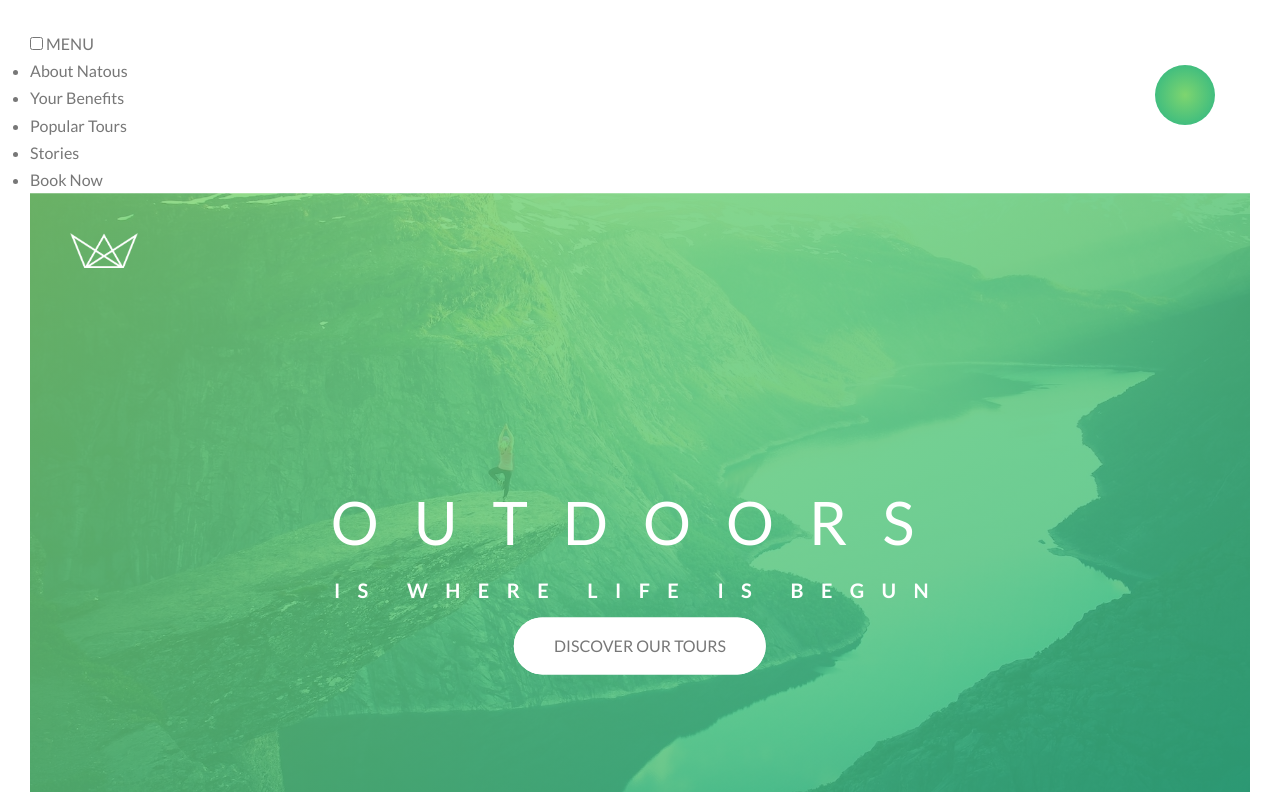
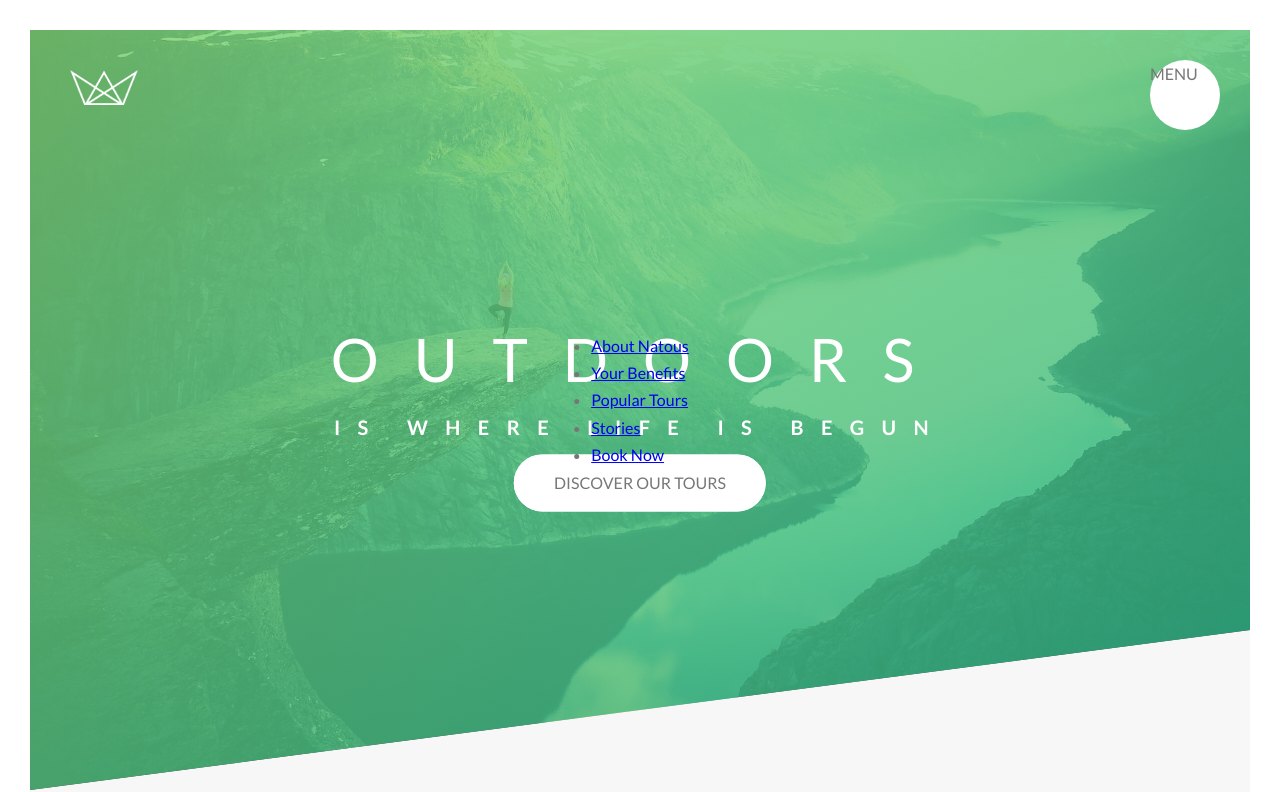
Before and after one commit to jose408510/Sass_proj_one, a website: page starting_files/index.html in a window 1280 px wide. Shown: the top 792 px of the page. Drawn offline with Linux system fonts and the light colour scheme.

Commit message:
more styling added

```diff
--- a/starting_files/index.html
+++ b/starting_files/index.html
@@ -20,11 +20,11 @@
         <div class="navigation__background">&nbsp;</div>
         <nav class="navigation__nav">
             <ul class="navigation__list">
-                <li class="navigation__item"><a href="#" class="navigation__link"></a>About Natous</li>
-                <li class="navigation__item"><a href="#" class="navigation__link"></a>Your Benefits</li>
-                <li class="navigation__item"><a href="#" class="navigation__link"></a>Popular Tours</li>
-                <li class="navigation__item"><a href="#" class="navigation__link"></a>Stories</li>
-                <li class="navigation__item"><a href="#" class="navigation__link"></a>Book Now</li>
+                <li class="navigation__item"><a href="#" class="navigation__link">About Natous</a></li>
+                <li class="navigation__item"><a href="#" class="navigation__link">Your Benefits</a></li>
+                <li class="navigation__item"><a href="#" class="navigation__link">Popular Tours</a></li>
+                <li class="navigation__item"><a href="#" class="navigation__link">Stories</a></li>
+                <li class="navigation__item"><a href="#" class="navigation__link">Book Now</a></li>
             </ul>
         </nav>
     </div>
--- a/starting_files/sass/layout/_navigation.scss
+++ b/starting_files/sass/layout/_navigation.scss
@@ -1,10 +1,19 @@
 .navigation {
 
     &__checkbox {
+        display: none;
+
 
     }
     &__button {
-
+        background-color: $color-white;
+        height: 7rem;
+        width: 7rem;
+        position: fixed;
+        top: 6rem;
+        right: 6rem;
+        border-radius: 50%;
+        z-index: 2000;
     }
     &__background {
         height: 6rem;
@@ -13,13 +22,24 @@
         position: fixed;
         top: 6.5rem;
         right: 6.5rem;
-        background-image: radial-gradient($color-primary-light, $color-primary-dark) //start from the middle
+        background-image: radial-gradient($color-primary-light, $color-primary-dark); //start from the middle
+        z-index: 1000;
     }
     &__nav {
-
+        height: 100vh;
+        width: 100%;
+        position: fixed;
+        top: 0;
+        right: 0;
+        z-index: 1500;
     }
     &__list {
-
+        position: absolute;
+        top: 50%;
+        left: 50%;
+        transform: translate(-50%,-50%);
+        list-style: none;
+        text-align: center;
     }
     &__item {
 
```
Also changed, not shown: starting_files/css/style.css.
